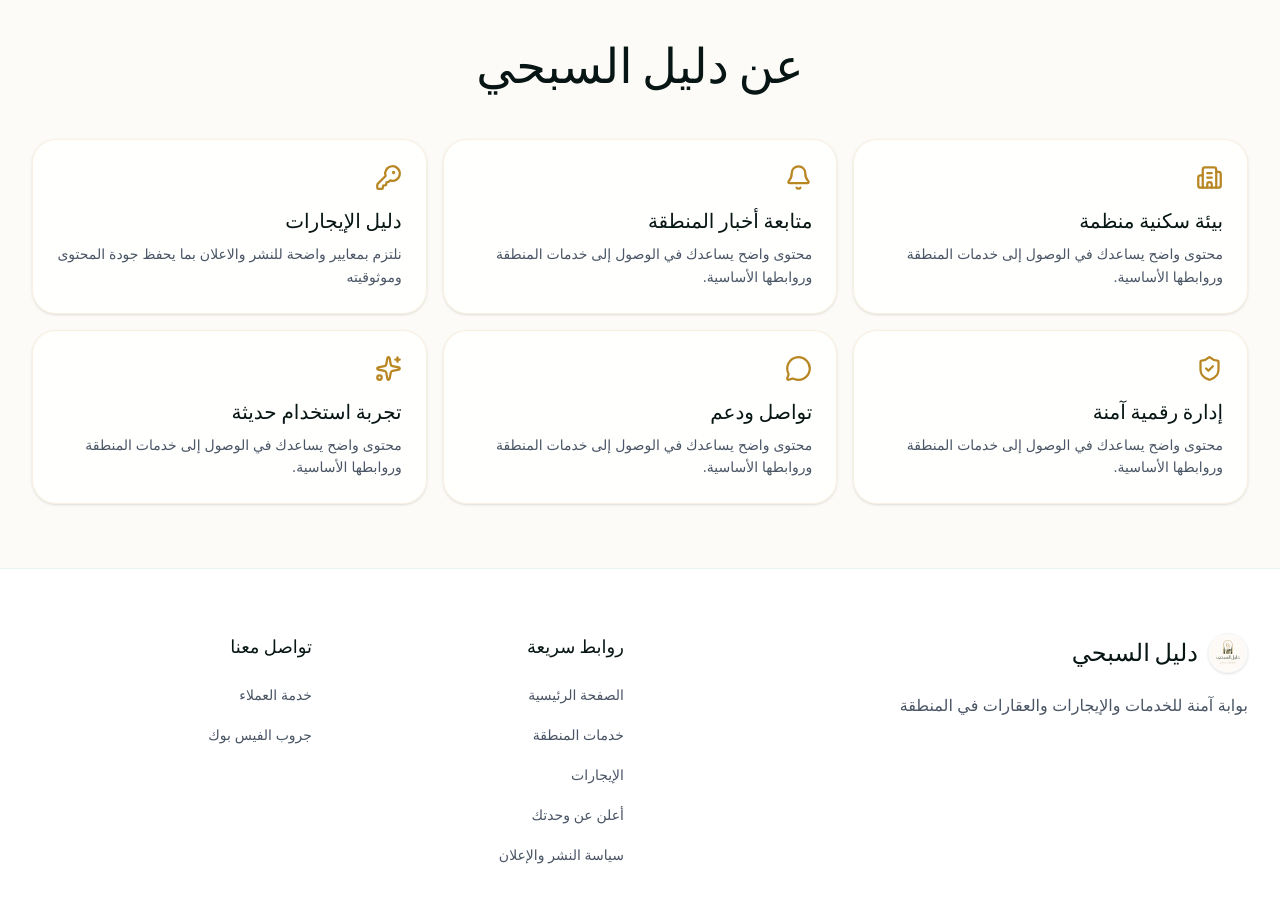
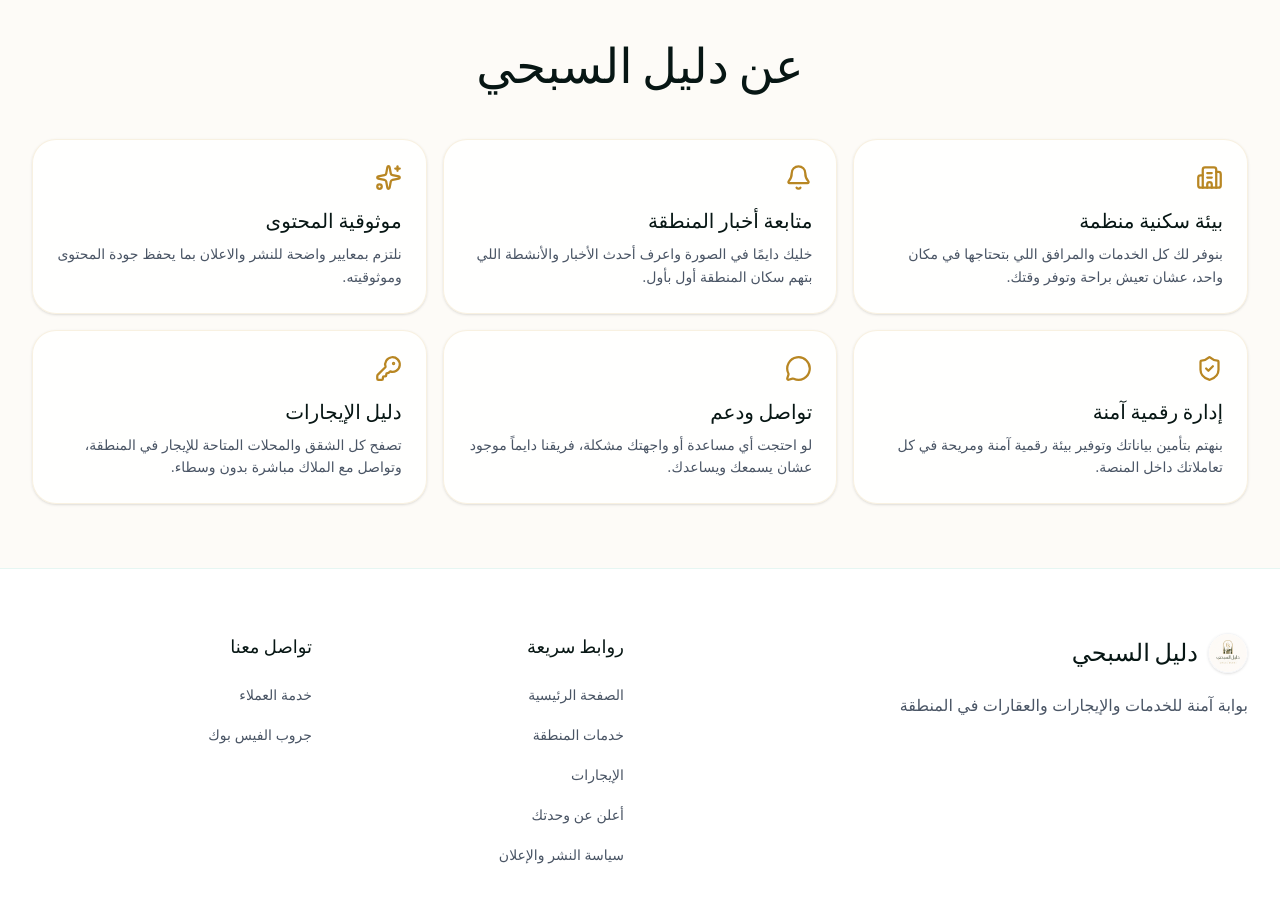
Before and after one commit to mohabx116-creator/dalilsubhi-landing-web, a React (Vite) app: page / in a window 1280 px wide. Shown: the part 820-1723 px from the top of the page. Built offline with nearby package versions, Linux system fonts and the light colour scheme; no server answers.

Commit message:
style: fix facilities descriptions and update titles

```diff
--- a/src/components/FacilitiesSection.tsx
+++ b/src/components/FacilitiesSection.tsx
@@ -1,12 +1,12 @@
 import { Bell, Building2, KeyRound, MessageCircle, ShieldCheck, Sparkles } from 'lucide-react';
 
 const facilities = [
-  { title: 'بيئة سكنية منظمة', icon: Building2, description: 'محتوى واضح يساعدك في الوصول إلى خدمات المنطقة وروابطها الأساسية.' },
-  { title: 'متابعة أخبار المنطقة', icon: Bell, description: 'محتوى واضح يساعدك في الوصول إلى خدمات المنطقة وروابطها الأساسية.' },
-  { title: 'دليل الإيجارات', icon: KeyRound, description: 'نلتزم بمعايير واضحة للنشر والاعلان بما يحفظ جودة المحتوى وموثوقيته' },
-  { title: 'إدارة رقمية آمنة', icon: ShieldCheck, description: 'محتوى واضح يساعدك في الوصول إلى خدمات المنطقة وروابطها الأساسية.' },
-  { title: 'تواصل ودعم', icon: MessageCircle, description: 'محتوى واضح يساعدك في الوصول إلى خدمات المنطقة وروابطها الأساسية.' },
-  { title: 'تجربة استخدام حديثة', icon: Sparkles, description: 'محتوى واضح يساعدك في الوصول إلى خدمات المنطقة وروابطها الأساسية.' },
+  { title: 'بيئة سكنية منظمة', icon: Building2, description: 'بنوفر لك كل الخدمات والمرافق اللي بتحتاجها في مكان واحد، عشان تعيش براحة وتوفر وقتك.' },
+  { title: 'متابعة أخبار المنطقة', icon: Bell, description: 'خليك دايمًا في الصورة واعرف أحدث الأخبار والأنشطة اللي بتهم سكان المنطقة أول بأول.' },
+  { title: 'موثوقية المحتوى', icon: Sparkles, description: 'نلتزم بمعايير واضحة للنشر والاعلان بما يحفظ جودة المحتوى وموثوقيته.' },
+  { title: 'إدارة رقمية آمنة', icon: ShieldCheck, description: 'بنهتم بتأمين بياناتك وتوفير بيئة رقمية آمنة ومريحة في كل تعاملاتك داخل المنصة.' },
+  { title: 'تواصل ودعم', icon: MessageCircle, description: 'لو احتجت أي مساعدة أو واجهتك مشكلة، فريقنا دايماً موجود عشان يسمعك ويساعدك.' },
+  { title: 'دليل الإيجارات', icon: KeyRound, description: 'تصفح كل الشقق والمحلات المتاحة للإيجار في المنطقة، وتواصل مع الملاك مباشرة بدون وسطاء.' },
 ];
 
 export default function FacilitiesSection() {
```
